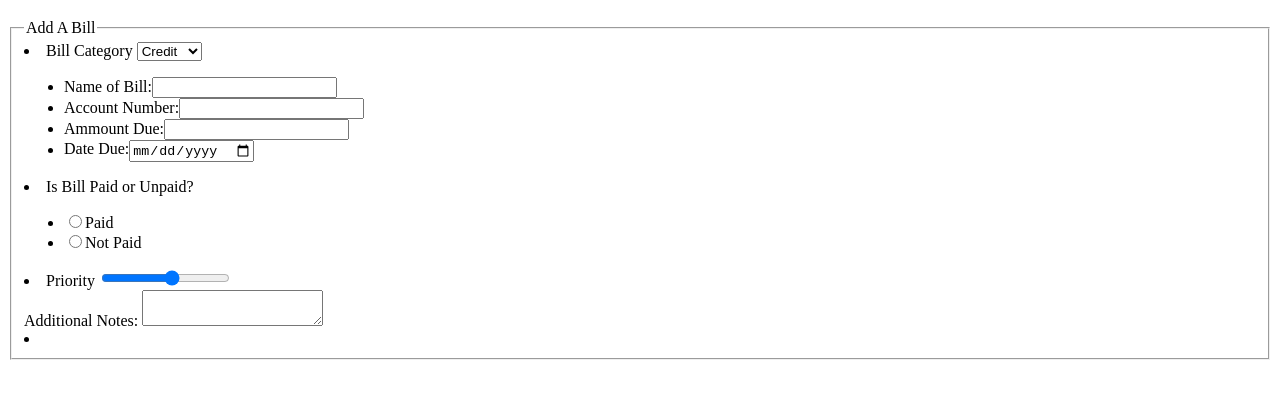
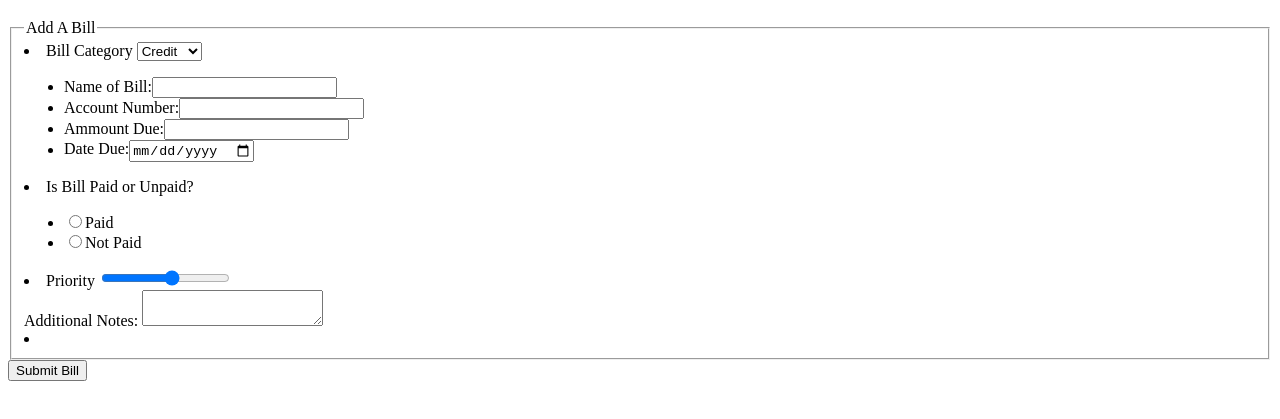
Before and after one commit to cabebartz/VFW_Project, a plain HTML site: page additem.html in a window 1280 px wide. Shown: the part 61-480 px from the top of the page. Drawn offline with Linux system fonts and the light colour scheme.

Commit message:
Added Submit Bill button

```diff
--- a/additem.html
+++ b/additem.html
@@ -48,6 +48,7 @@ Term # 1207 -->
 						<input type="hidden" value ="true" />
 					</li>
 			</fieldset>
+			<input type="submit" value="Submit Bill" />
 		</form>
 	</body>
 
```
